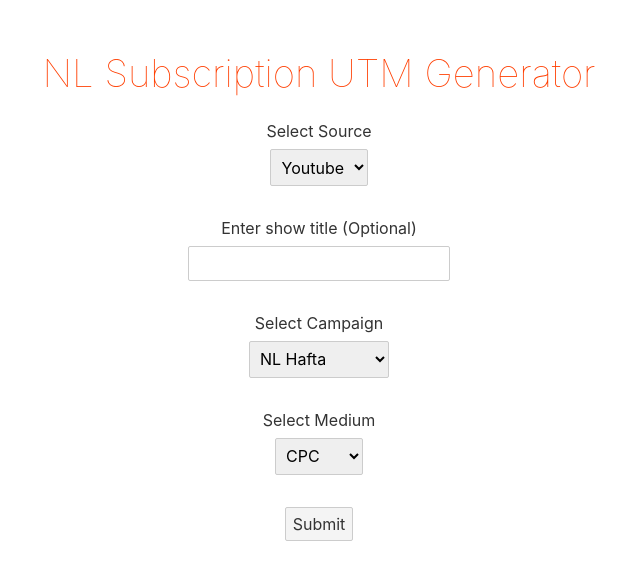
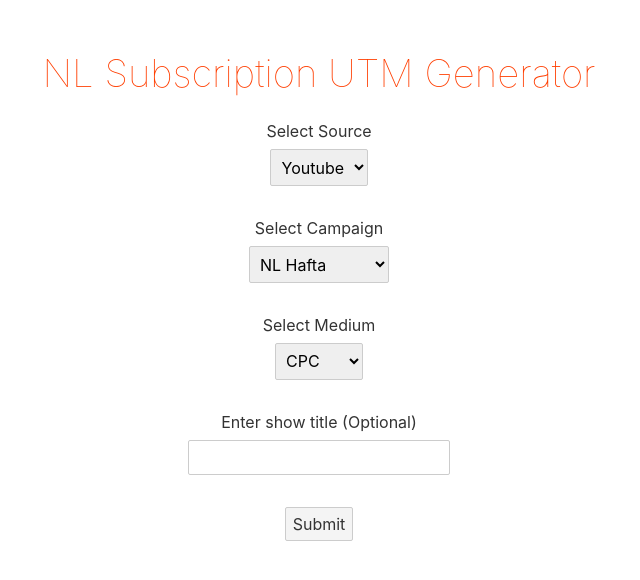
Before and after one commit to nishanNL/utm-generator, a Svelte app: page / in a window 1280 px wide. Shown: the top 580 px of the page, without its empty margins (321-961 px from the left). Built offline with nearby package versions, Linux system fonts and the light colour scheme.

Commit message:
css fixes

```diff
--- a/src/App.svelte
+++ b/src/App.svelte
@@ -83,11 +83,6 @@
     </div>
 
     <div class="form-elem">
-      <label for="title">Enter show title (Optional)</label>
-      <input id="title" bind:value={submitOptions.title} />
-    </div>
-
-    <div class="form-elem">
       <label for="select_campaign">Select Campaign</label>
       <select id="select_campaign" bind:value={submitOptions.selectedCampaign}>
         {#each formOptions.campaigns as campaign}
@@ -104,6 +99,12 @@
         {/each}
       </select>
     </div>
+
+    <div class="form-elem">
+      <label for="title">Enter show title (Optional)</label>
+      <input id="title" bind:value={submitOptions.title} />
+    </div>
+
     <button on:click={generateUTMURL}>Submit</button>
   </form>
 
```
